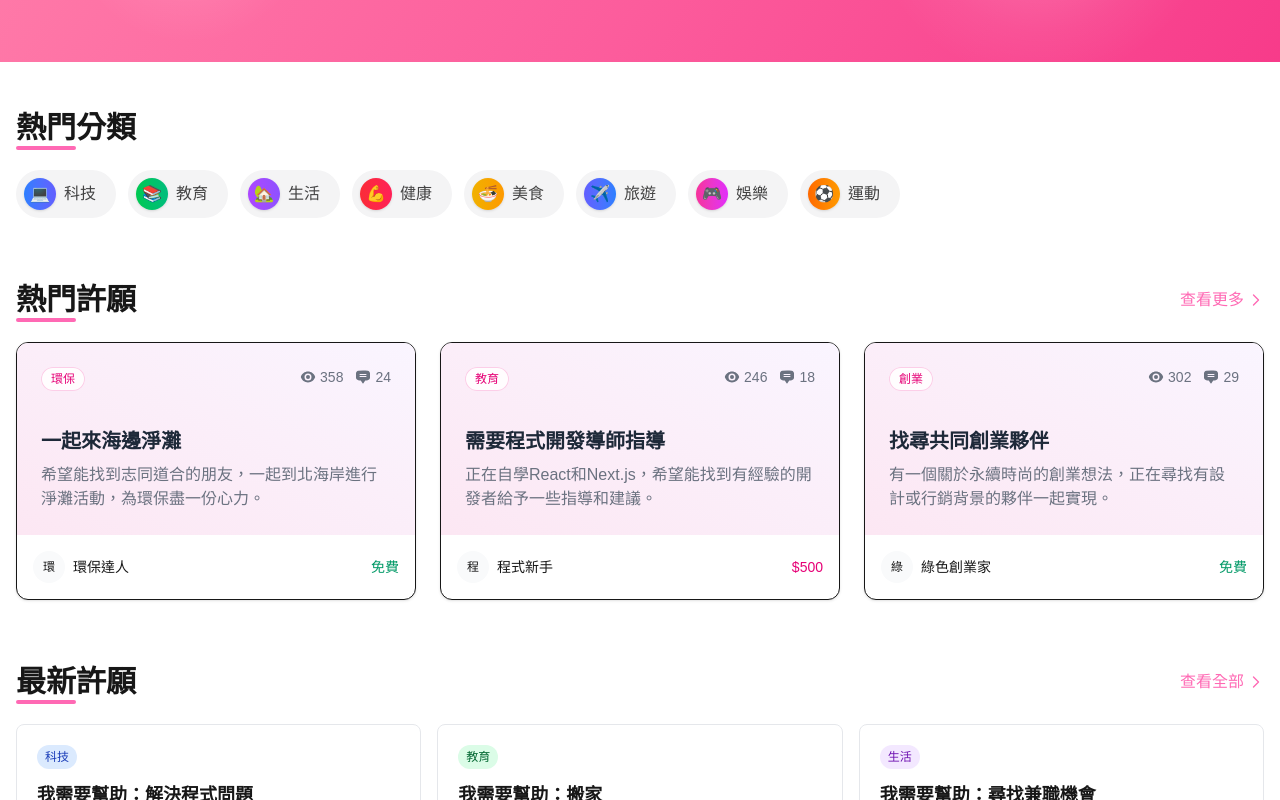
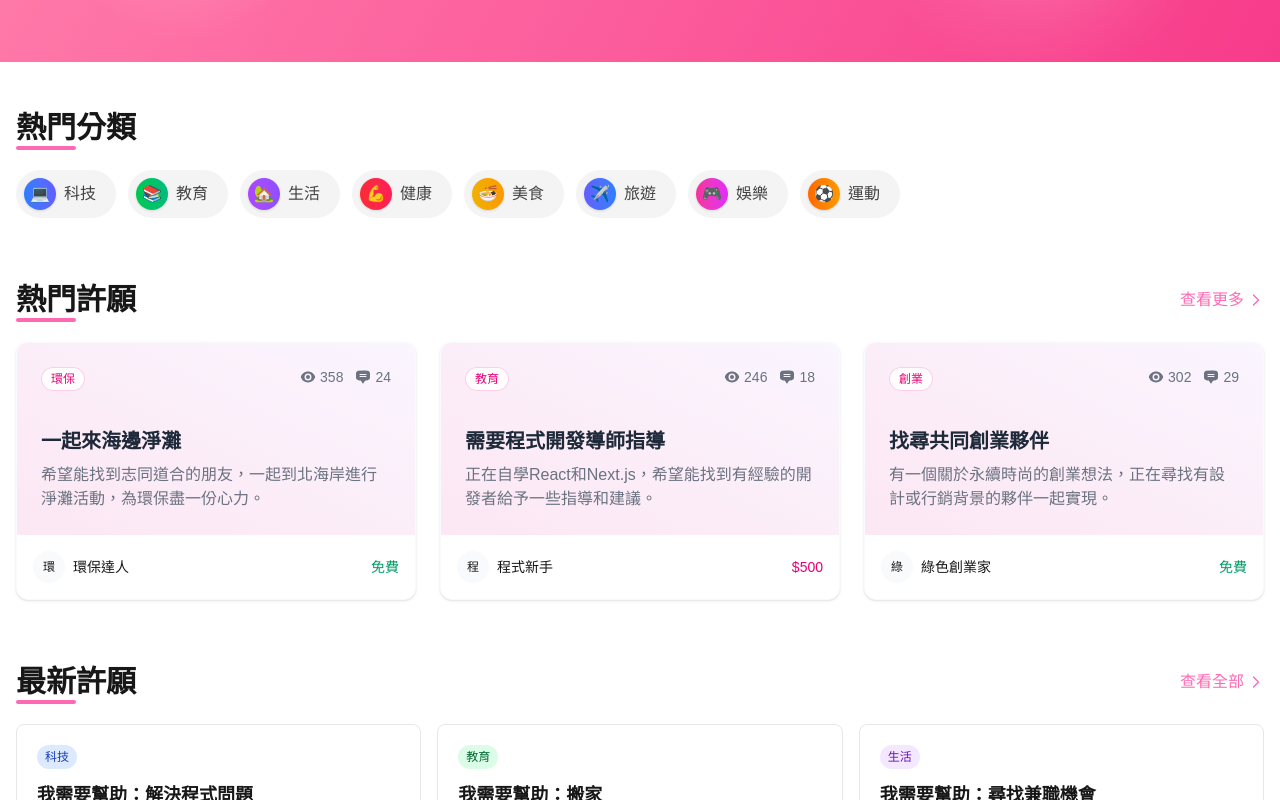
Before and after one commit to firstfu/wishing, a Next.js app: page / in a window 1280 px wide. Shown: the part 369-1169 px from the top of the page. Built offline with nearby package versions, Linux system fonts and the light colour scheme.

Commit message:
更新首頁熱門許願顯示元件，調整連結樣式以增強邊框效果，提升視覺一致性與用戶體驗。

```diff
--- a/app/page.tsx
+++ b/app/page.tsx
@@ -89,7 +89,11 @@ function TrendingWishesDisplay() {
   return (
     <div className="grid grid-cols-1 md:grid-cols-3 gap-6">
       {trendingWishes.map(wish => (
-        <Link href={`/wishes/${wish.id}`} key={wish.id} className="group bg-card rounded-xl overflow-hidden border shadow-sm hover:shadow-md transition-all duration-200">
+        <Link
+          href={`/wishes/${wish.id}`}
+          key={wish.id}
+          className="group bg-card rounded-xl overflow-hidden border border-muted shadow-sm hover:shadow-md transition-all duration-200"
+        >
           <div className="relative bg-gradient-to-tr from-pink-100 to-purple-50 p-6 h-48 flex flex-col justify-between">
             <div className="flex justify-between items-start">
               <span className="inline-flex items-center rounded-full px-2.5 py-1 text-xs font-medium bg-white/90 text-pink-600 hover:bg-white ring-1 ring-inset ring-pink-200">
```
